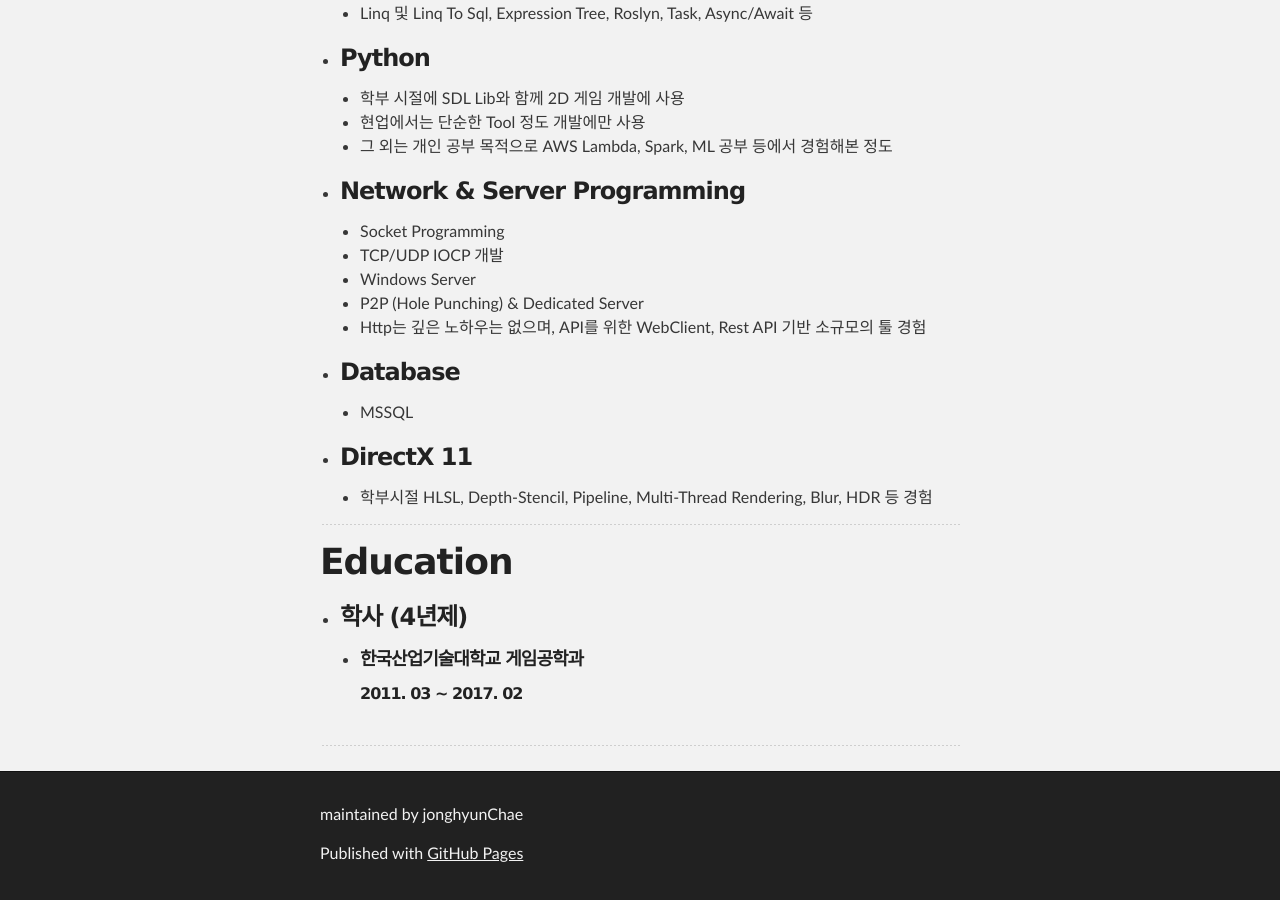
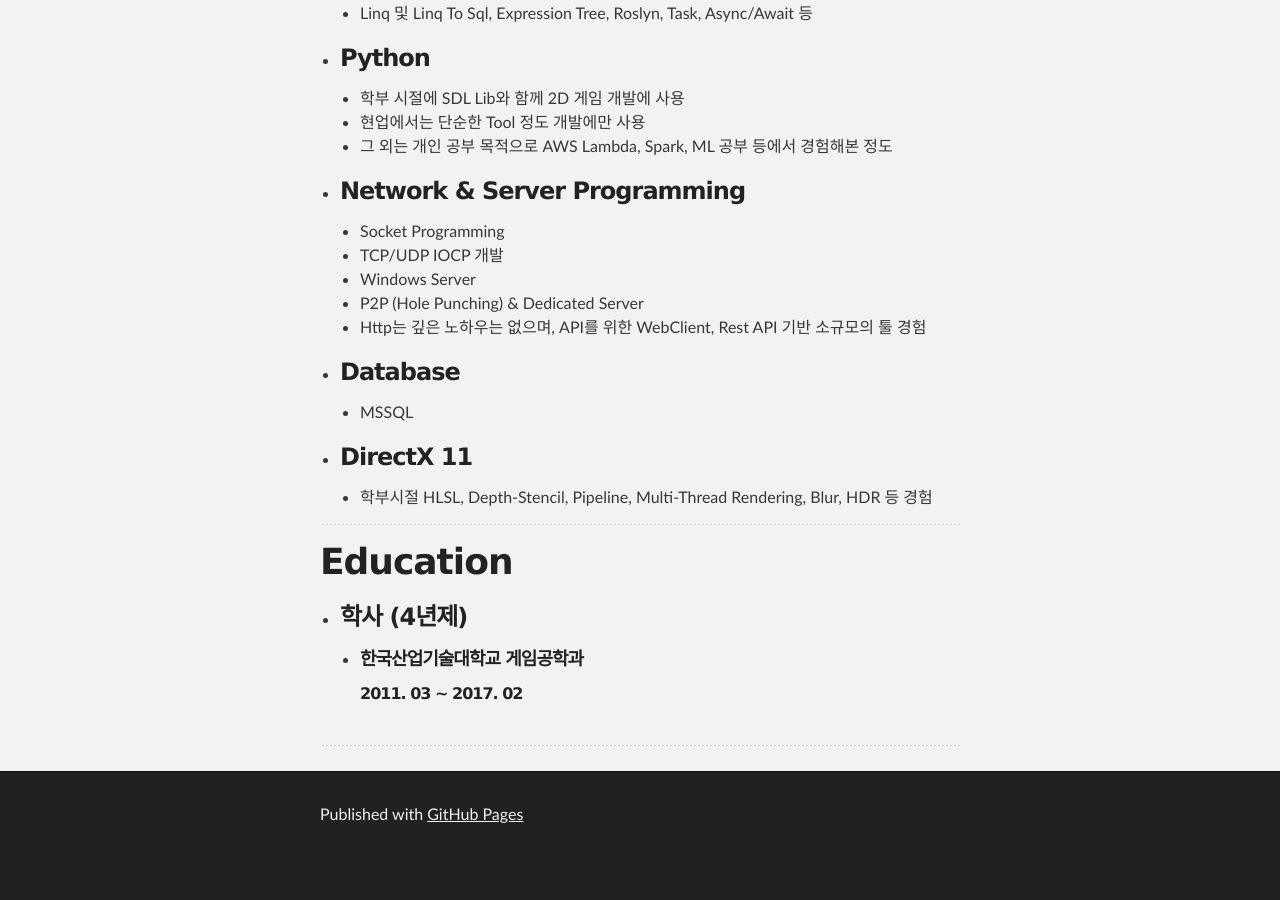
Before and after one commit to jonghyunChae/resume, a Jekyll site: the page built from index.md, in a window 1280 px wide and 900 px high, scrolled down 4536 px. Built offline with Jekyll 4.4.1, drawn with Linux system fonts in a browser that asks for light colours; after the commit the page ends 5397 px from its top, so only the background shows below that.

Commit message:
Update default.html

```diff
--- a/_layouts/default.html
+++ b/_layouts/default.html
@@ -38,9 +38,6 @@
     <!-- FOOTER  -->
     <div id="footer_wrap" class="outer">
       <footer class="inner">
-        {% if site.github.is_project_page %}
-        <p class="copyright">maintained by {{ site.github.owner_name }}</p>
-        {% endif %}
         <p>Published with <a href="https://pages.github.com">GitHub Pages</a></p>
       </footer>
     </div>
```
